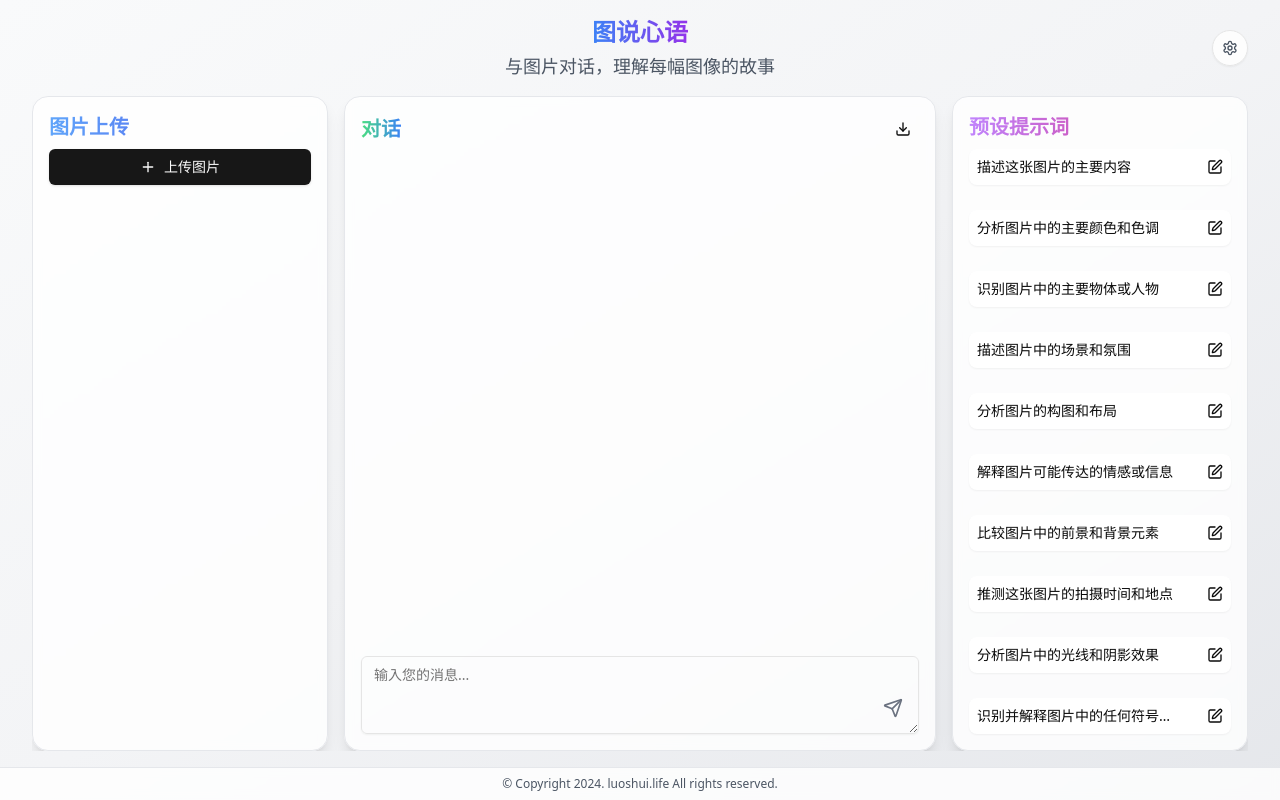
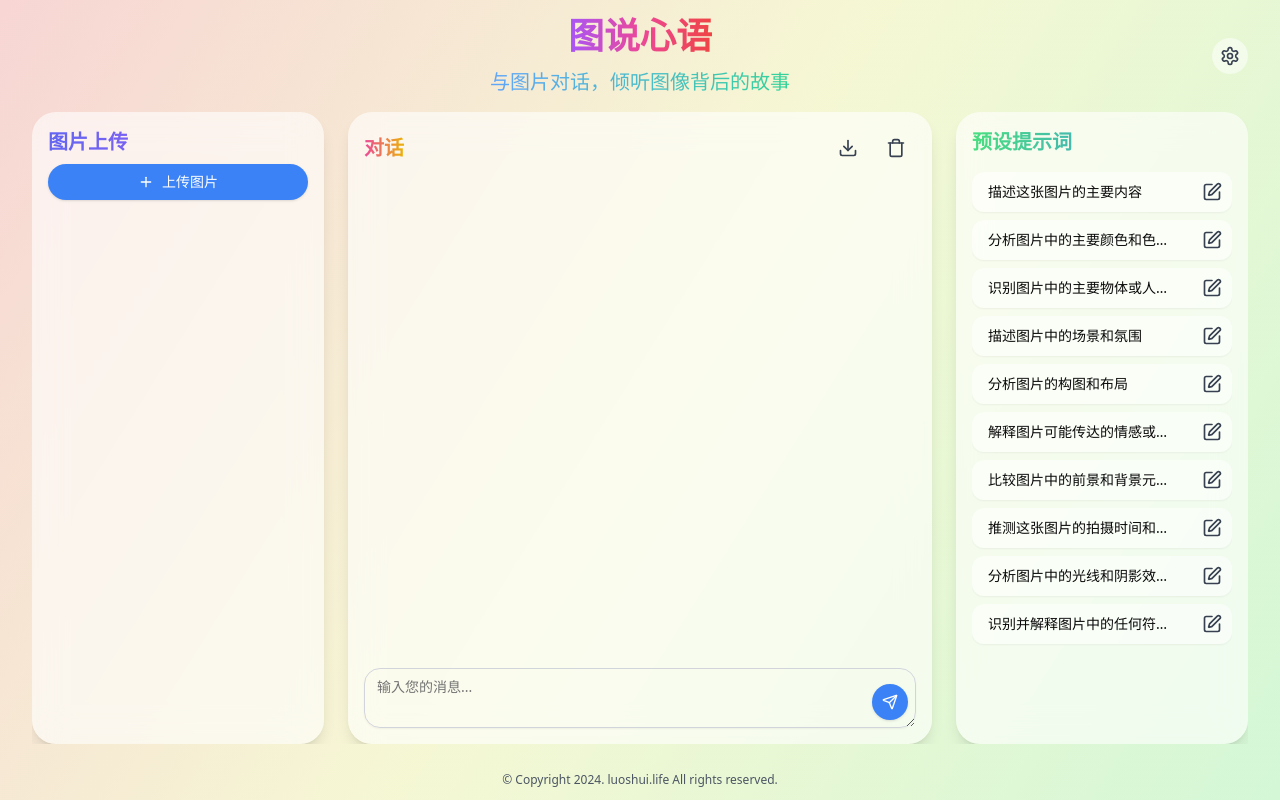
Before and after one commit to luoshui-coder/PixelAnalyser, a Next.js app: page / in a window 1280 px wide. Built offline with nearby package versions, Linux system fonts and the light colour scheme.

Commit message:
优化设计

```diff
--- a/components/pixel-sage-apple-style.tsx
+++ b/components/pixel-sage-apple-style.tsx
@@ -7,7 +7,7 @@ import { Input } from "@/components/ui/input"
 import { Textarea } from "@/components/ui/textarea"
 import { Card, CardContent } from "@/components/ui/card"
 import { ScrollArea } from "@/components/ui/scroll-area"
-import { SendIcon, DownloadIcon, PlusIcon, XIcon, SettingsIcon, EditIcon } from 'lucide-react'
+import { SendIcon, DownloadIcon, PlusIcon, XIcon, SettingsIcon, EditIcon, TrashIcon } from 'lucide-react'
 import { Popover, PopoverContent, PopoverTrigger } from "@/components/ui/popover"
 import { Dialog, DialogContent, DialogHeader, DialogTitle, DialogTrigger } from "@/components/ui/dialog"
 import Image from 'next/image'
@@ -141,9 +141,10 @@ export function PixelSageAppleStyle() {
     files.forEach(file => {
       const reader = new FileReader()
       reader.onload = (e) => {
-        // @ts-expect-error 这里我们期望 Image 构造函数可以不带参数使用
-        const img: HTMLImageElement = new Image()
+        try {
+          const img = document.createElement('img')
           img.onload = () => {
+            try {
               const canvas = document.createElement('canvas')
               const ctx = canvas.getContext('2d')
               if (ctx) {
@@ -165,9 +166,23 @@ export function PixelSageAppleStyle() {
                   url: softEdgeImage,
                   name: file.name
                 }])
+              } else {
+                console.error('无法获取 canvas 上下文')
+              }
+            } catch (error) {
+              console.error('处理图像时出错:', error)
             }
           }
+          img.onerror = () => {
+            console.error('加载图像失败')
+          }
           img.src = e.target?.result as string
+        } catch (error) {
+          console.error('创建图像元素时出错:', error)
+        }
+      }
+      reader.onerror = () => {
+        console.error('读取文件失败')
       }
       reader.readAsDataURL(file)
     })
@@ -385,13 +400,19 @@ export function PixelSageAppleStyle() {
     if (format === 'txt') {
       content = chatHistory.map(chat => {
         const role = chat.role === 'user' ? '用户' : '智能助手';
-        return `${role}：\n${chat.content.replace(/的分析：\n/g, '的分析：')}\n\n`;
+        const formattedContent = chat.role === 'assistant'
+          ? chat.content.replace(/\n+/g, ' ').trim()
+          : chat.content.trim();
+        return `${role}：${formattedContent}\n\n`;
       }).join('')
       fileExtension = 'txt'
     } else if (format === 'md') {
       content = chatHistory.map(chat => {
         const role = chat.role === 'user' ? '用户' : '智能助手';
-        return `**${role}**：\n\n${chat.content}\n\n`;
+        const formattedContent = chat.role === 'assistant'
+          ? chat.content.replace(/\n+/g, ' ').trim()
+          : chat.content.trim();
+        return `**${role}**：${formattedContent}\n\n`;
       }).join('')
       fileExtension = 'md'
     }
@@ -430,28 +451,43 @@ export function PixelSageAppleStyle() {
     alert('设置已保存')
   }
 
+  const handleClearChat = () => {
+    if (window.confirm('确定要清空所有对话吗？此操作不可撤销。')) {
+      setChatHistory([]);
+    }
+  }
+
+  // 定义一个���用的卡片背景样式
+  const cardBackgroundStyle = "bg-white/60 backdrop-blur-lg shadow-lg rounded-3xl overflow-hidden border-none flex flex-col";
+
   return (
-    <div className="relative h-screen flex flex-col bg-gradient-to-br from-gray-50 via-gray-100 to-gray-200 overflow-hidden font-sans">
+    <div className="relative h-screen flex flex-col bg-gradient-to-br from-gray-100 to-gray-200 overflow-hidden font-sans">
+      <div className="absolute inset-0 z-0">
+        <canvas
+          ref={canvasRef}
+          className="w-full h-full"
+        />
+      </div>
 
       <div className="relative z-10 flex flex-col flex-grow px-8 py-4 max-w-7xl mx-auto w-full overflow-hidden">
         <header className="flex flex-col items-center mb-4 relative">
-          <h1 className="text-2xl font-bold text-center bg-clip-text text-transparent bg-gradient-to-r from-blue-500 to-purple-600">
+          <h1 className="text-4xl font-bold text-center mb-2 bg-clip-text text-transparent bg-gradient-to-r from-purple-500 via-pink-500 to-red-500">
             图说心语
           </h1>
-          <p className="text-lg text-gray-600 mt-1">
-          与图片对话，理解每幅图像的故事
+          <p className="text-xl mt-1 bg-clip-text text-transparent bg-gradient-to-r from-blue-400 to-emerald-400">
+            与图片对话，倾听图像背后的故事
           </p>
           <Dialog>
             <DialogTrigger asChild>
-              <Button variant="outline" size="icon" className="absolute right-0 top-1/2 -translate-y-1/2 rounded-full bg-white/80 backdrop-blur-sm hover:bg-white/90 transition-all duration-300">
-                <SettingsIcon className="h-4 w-4 text-gray-600" />
+              <Button variant="ghost" size="icon" className="absolute right-0 top-1/2 -translate-y-1/2 rounded-full bg-white/50 backdrop-blur-md hover:bg-white/60 transition-all duration-300">
+                <SettingsIcon className="h-5 w-5 text-gray-700" />
               </Button>
             </DialogTrigger>
-            <DialogContent className="bg-white/90 backdrop-blur-md rounded-3xl border-none shadow-2xl">
+            <DialogContent className="bg-gray-100 rounded-lg border-none shadow-lg max-w-sm w-full p-4">
               <DialogHeader>
-                <DialogTitle className="text-2xl font-semibold text-gray-800">设置</DialogTitle>
+                <DialogTitle className="text-xl font-semibold text-gray-800 mb-4">设置</DialogTitle>
               </DialogHeader>
-              <div className="grid gap-6 py-4">
+              <div className="space-y-4">
                 <div className="space-y-2">
                   <label htmlFor="apiKey" className="text-sm font-medium text-gray-700">
                     API Key
@@ -460,7 +496,7 @@ export function PixelSageAppleStyle() {
                     id="apiKey"
                     value={apiKey}
                     onChange={(e) => setApiKey(e.target.value)}
-                    className="rounded-xl border-gray-300 focus:border-blue-500 focus:ring focus:ring-blue-200 focus:ring-opacity-50 transition-all duration-300"
+                    className="w-full rounded-md border-gray-300 bg-white focus:border-blue-500 focus:ring focus:ring-blue-200 focus:ring-opacity-50"
                   />
                 </div>
                 <div className="space-y-2">
@@ -471,13 +507,13 @@ export function PixelSageAppleStyle() {
                     id="baseUrl"
                     value={baseUrl}
                     onChange={(e) => setBaseUrl(e.target.value)}
-                    className="rounded-xl border-gray-300 focus:border-blue-500 focus:ring focus:ring-blue-200 focus:ring-opacity-50 transition-all duration-300"
+                    className="w-full rounded-md border-gray-300 bg-white focus:border-blue-500 focus:ring focus:ring-blue-200 focus:ring-opacity-50"
                   />
                 </div>
               </div>
               <Button
                 onClick={handleSaveSettings}
-                className="w-full bg-blue-500 hover:bg-blue-600 text-white font-semibold py-2 px-4 rounded-xl transition-all duration-300"
+                className="w-full mt-6 bg-blue-500 hover:bg-blue-600 text-white font-semibold py-2 px-4 rounded-md transition-all duration-300"
               >
                 保存设置
               </Button>
@@ -485,14 +521,14 @@ export function PixelSageAppleStyle() {
           </Dialog>
         </header>
 
-        <div className="flex gap-4 flex-grow overflow-hidden">
+        <div className="flex gap-6 flex-grow overflow-hidden h-[calc(100vh-160px)]">
           {/* 图片上传卡片 */}
-          <Card className="w-1/4 bg-white/80 backdrop-blur-sm shadow-lg rounded-2xl overflow-hidden border border-gray-200 flex flex-col">
+          <Card className={`w-1/4 ${cardBackgroundStyle}`}>
             <CardContent className="p-4 flex flex-col h-full">
-              <h2 className="text-xl font-semibold mb-2 bg-clip-text text-transparent bg-gradient-to-r from-blue-400 to-indigo-600">
+              <h2 className="text-xl font-semibold mb-2 bg-clip-text text-transparent bg-gradient-to-r from-indigo-500 to-purple-500">
                 图片上传
               </h2>
-              <Button onClick={() => fileInputRef.current?.click()} className="mb-4">
+              <Button onClick={() => fileInputRef.current?.click()} className="mb-4 bg-blue-500 hover:bg-blue-600 text-white rounded-full transition-all duration-300">
                 <PlusIcon className="mr-2 h-4 w-4" /> 上传图片
               </Button>
               <input
@@ -516,18 +552,18 @@ export function PixelSageAppleStyle() {
                       <Image
                         src={image.url}
                         alt={image.name}
-                        width={100}  // 设置适当的宽度
-                        height={100}  // 设置适当的高度
+                        width={150}
+                        height={150}
                         layout="responsive"
-                        className="rounded-lg"
+                        className="rounded-2xl"
                       />
                       <Button
                         onClick={() => handleDeleteImage(image.id)}
-                        className="absolute top-1 right-1 opacity-0 group-hover:opacity-100 transition-opacity duration-300"
+                        className="absolute top-2 right-2 opacity-0 group-hover:opacity-100 transition-opacity duration-300"
                         size="icon"
                         variant="destructive"
                       >
-                        <XIcon className="h-3 w-3" />
+                        <XIcon className="h-4 w-4" />
                       </Button>
                     </motion.div>
                   ))}
@@ -537,37 +573,49 @@ export function PixelSageAppleStyle() {
           </Card>
 
           {/* 对话卡片 */}
-          <Card className="w-1/2 bg-white/80 backdrop-blur-sm shadow-lg rounded-2xl overflow-hidden border border-gray-200 flex flex-col">
+          <Card className={`w-1/2 ${cardBackgroundStyle}`}>
             <CardContent className="p-4 flex flex-col h-full">
               <div className="flex justify-between items-center mb-2">
-                <h2 className="text-xl font-semibold bg-clip-text text-transparent bg-gradient-to-r from-green-400 to-blue-500">
+                <h2 className="text-xl font-semibold bg-clip-text text-transparent bg-gradient-to-r from-pink-500 to-yellow-500">
                   对话
                 </h2>
                 <div className="flex items-center space-x-2">
                   {isLoading && (
-                    <div className="bg-white/90 backdrop-blur-sm px-2 py-1 rounded-full shadow-sm">
-                      <div className="flex items-center space-x-1">
+                    <div className="bg-white/80 backdrop-blur-md px-3 py-1 rounded-full shadow-sm">
+                      <div className="flex items-center space-x-2">
                         <div className="w-2 h-2 bg-blue-500 rounded-full animate-pulse"></div>
-                        <span className="text-xs font-medium text-gray-700">处理中... {progress}%</span>
+                        <span className="text-sm font-medium text-gray-700">处理中... {progress}%</span>
                       </div>
                     </div>
                   )}
                   <Popover>
                     <PopoverTrigger asChild>
-                      <Button variant="ghost" size="icon" className="h-8 w-8">
-                        <DownloadIcon className="h-4 w-4" />
+                      <Button variant="ghost" size="icon" className="h-10 w-10 rounded-full">
+                        <DownloadIcon className="h-5 w-5 text-gray-700" />
                       </Button>
                     </PopoverTrigger>
-                    <PopoverContent className="w-40">
+                    <PopoverContent className="w-48 bg-white/80 backdrop-blur-md rounded-xl shadow-lg">
                       <div className="flex flex-col space-y-2">
-                        <Button onClick={() => exportChat('txt')} variant="ghost">导出为 TXT</Button>
-                        <Button onClick={() => exportChat('md')} variant="ghost">导出为 Markdown</Button>
+                        <Button onClick={() => exportChat('txt')} variant="ghost" className="justify-start rounded-lg">
+                          导出为 TXT
+                        </Button>
+                        <Button onClick={() => exportChat('md')} variant="ghost" className="justify-start rounded-lg">
+                          导出为 Markdown
+                        </Button>
                       </div>
                     </PopoverContent>
                   </Popover>
+                  <Button
+                    onClick={handleClearChat}
+                    variant="ghost"
+                    size="icon"
+                    className="h-10 w-10 rounded-full"
+                  >
+                    <TrashIcon className="h-5 w-5 text-gray-700" />
+                  </Button>
                 </div>
               </div>
-              <ScrollArea className="flex-grow mb-2 h-[calc(100vh-300px)]">
+              <ScrollArea className="flex-grow mb-4 h-[calc(100vh-280px)]">
                 <div ref={chatContainerRef} className="space-y-2 pr-4">
                   <AnimatePresence>
                     {chatHistory.map((chat, index) => (
@@ -580,9 +628,9 @@ export function PixelSageAppleStyle() {
                         className={`flex ${chat.role === 'user' ? 'justify-end' : 'justify-start'}`}
                       >
                         <div
-                          className={`p-2 rounded-xl text-sm ${
-                            chat.role === 'user' ? 'bg-blue-100 text-blue-800' : 'bg-gray-100 text-gray-800'
-                          } break-words shadow-sm inline-block max-w-[80%] whitespace-pre-wrap`}
+                          className={`p-3 rounded-2xl text-sm max-w-[80%] ${
+                            chat.role === 'user' ? 'bg-blue-500 text-white' : 'bg-gray-200 text-gray-800'
+                          } break-words shadow-md`}
                         >
                           {chat.content}
                         </div>
@@ -602,35 +650,35 @@ export function PixelSageAppleStyle() {
                     }
                   }}
                   placeholder="输入您的消息..."
-                  className="w-full pr-10"
-                  rows={3}
+                  className="w-full pr-12 rounded-2xl border-gray-300 focus:border-blue-500 focus:ring focus:ring-blue-200 focus:ring-opacity-50"
+                  rows={2}
                 />
                 <Button
                   onClick={handleChatSubmit}
                   disabled={isLoading}
-                  className="absolute bottom-2 right-2 p-0 bg-transparent hover:bg-transparent"
+                  className="absolute bottom-2 right-2 p-2 bg-blue-500 hover:bg-blue-600 text-white rounded-full transition-all duration-300"
                   size="icon"
-                  variant="ghost"
                 >
-                  <SendIcon className="h-5 w-5 text-gray-500 hover:text-gray-700" />
+                  <SendIcon className="h-4 w-4" />
                 </Button>
               </div>
             </CardContent>
           </Card>
 
           {/* 预设提示词卡片 */}
-          <Card className="w-1/4 bg-white/80 backdrop-blur-sm shadow-lg rounded-2xl overflow-hidden border border-gray-200 flex flex-col">
+          <Card className={`w-1/4 ${cardBackgroundStyle}`}>
             <CardContent className="p-4 flex flex-col h-full">
-              <h2 className="text-xl font-semibold mb-2 bg-clip-text text-transparent bg-gradient-to-r from-purple-400 to-pink-600">
+              <h2 className="text-xl font-semibold mb-4 bg-clip-text text-transparent bg-gradient-to-r from-green-400 to-blue-500">
                 预设提示词
               </h2>
-              <div className="flex-grow flex flex-col justify-between space-y-2">
+              <div className="flex-grow flex flex-col space-y-2 overflow-hidden">
                 {prompts.map((prompt, index) => (
                   <div
-                    key={prompt}
-                    className="flex items-center space-x-2 bg-white rounded-lg shadow-sm"
+                    key={index}
+                    className="flex items-center space-x-2 bg-white/50 rounded-xl shadow-sm"
                   >
                     {editingPromptIndex === index ? (
+                      <div className="flex w-full items-center p-1">
                         <Input
                           value={editingPromptValue}
                           onChange={(e) => setEditingPromptValue(e.target.value)}
@@ -639,15 +687,24 @@ export function PixelSageAppleStyle() {
                             if (e.key === 'Enter') handleSavePrompt();
                             if (e.key === 'Escape') handleCancelEdit();
                           }}
-                        className="flex-grow text-sm py-2 max-w-[calc(100%-4rem)]"
+                          className="flex-grow text-sm py-1 px-2 rounded-xl"
                           autoFocus
                         />
+                        <Button
+                          onClick={handleSavePrompt}
+                          size="sm"
+                          variant="ghost"
+                          className="ml-2"
+                        >
+                          保存
+                        </Button>
+                      </div>
                     ) : (
                       <>
                         <Button
                           onClick={() => handlePromptClick(prompt)}
                           variant="ghost"
-                          className="flex-grow justify-start text-left h-auto py-2 px-2 text-sm overflow-hidden"
+                          className="flex-grow justify-start text-left h-auto py-2 px-4 text-sm overflow-hidden rounded-xl hover:bg-blue-100 transition-colors"
                         >
                           <span className="truncate">{prompt}</span>
                         </Button>
@@ -655,9 +712,9 @@ export function PixelSageAppleStyle() {
                           onClick={() => handleEditPrompt(index)}
                           size="icon"
                           variant="ghost"
-                          className="flex-shrink-0 h-8 w-8 mr-1"
+                          className="flex-shrink-0 h-10 w-10 rounded-full"
                         >
-                          <EditIcon className="h-4 w-4" />
+                          <EditIcon className="h-5 w-5 text-gray-700" />
                         </Button>
                       </>
                     )}
@@ -670,8 +727,8 @@ export function PixelSageAppleStyle() {
       </div>
 
       {/* footer 部分 */}
-      <footer className="relative z-10 w-full py-2 bg-white/80 backdrop-blur-sm border-t border-gray-200">
-        <div className="max-w-7xl mx-auto px-8 flex justify-center items-center">
+      <footer className="relative z-10 w-full flex items-center justify-center" style={{ height: '40px' }}>
+        <div className="max-w-7xl mx-auto px-8">
           <p className="text-xs text-gray-600">
             © Copyright 2024. luoshui.life All rights reserved.
           </p>
```
Lines whose indentation alone changed are shown as unchanged.
